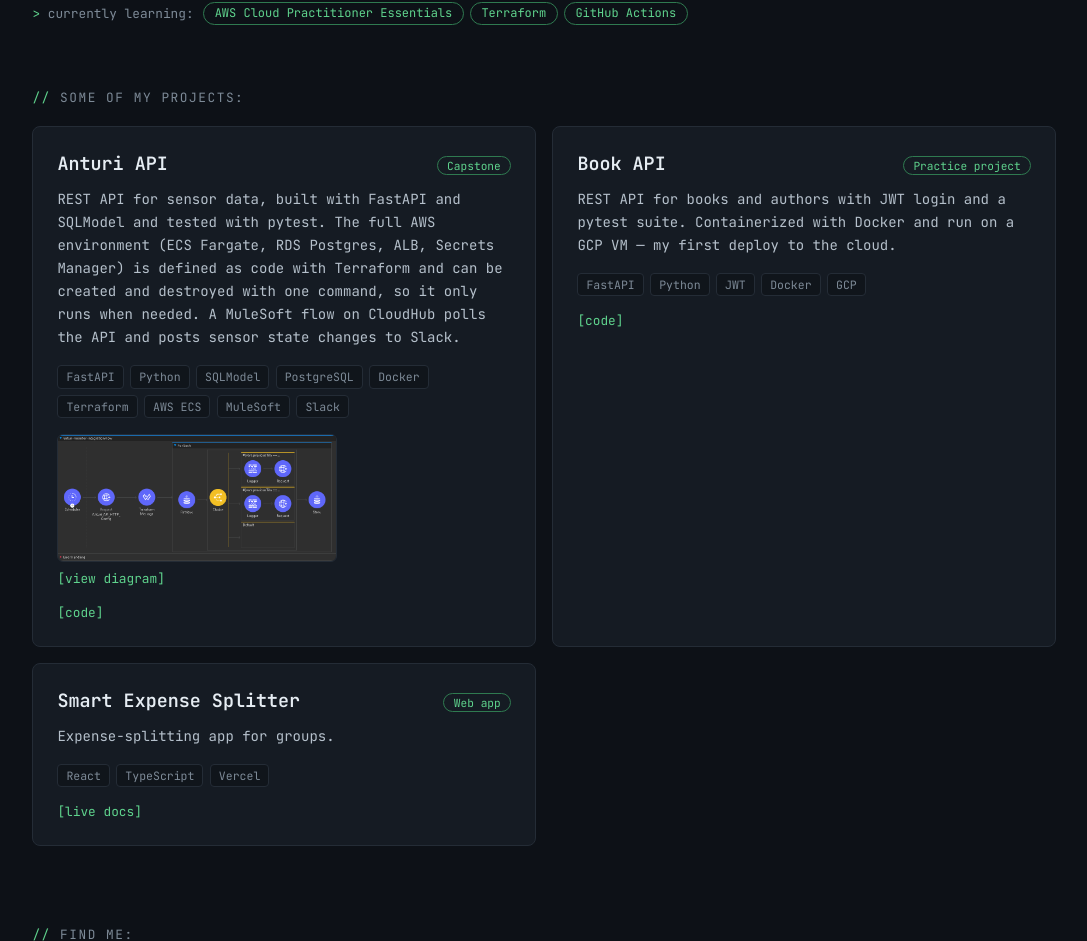
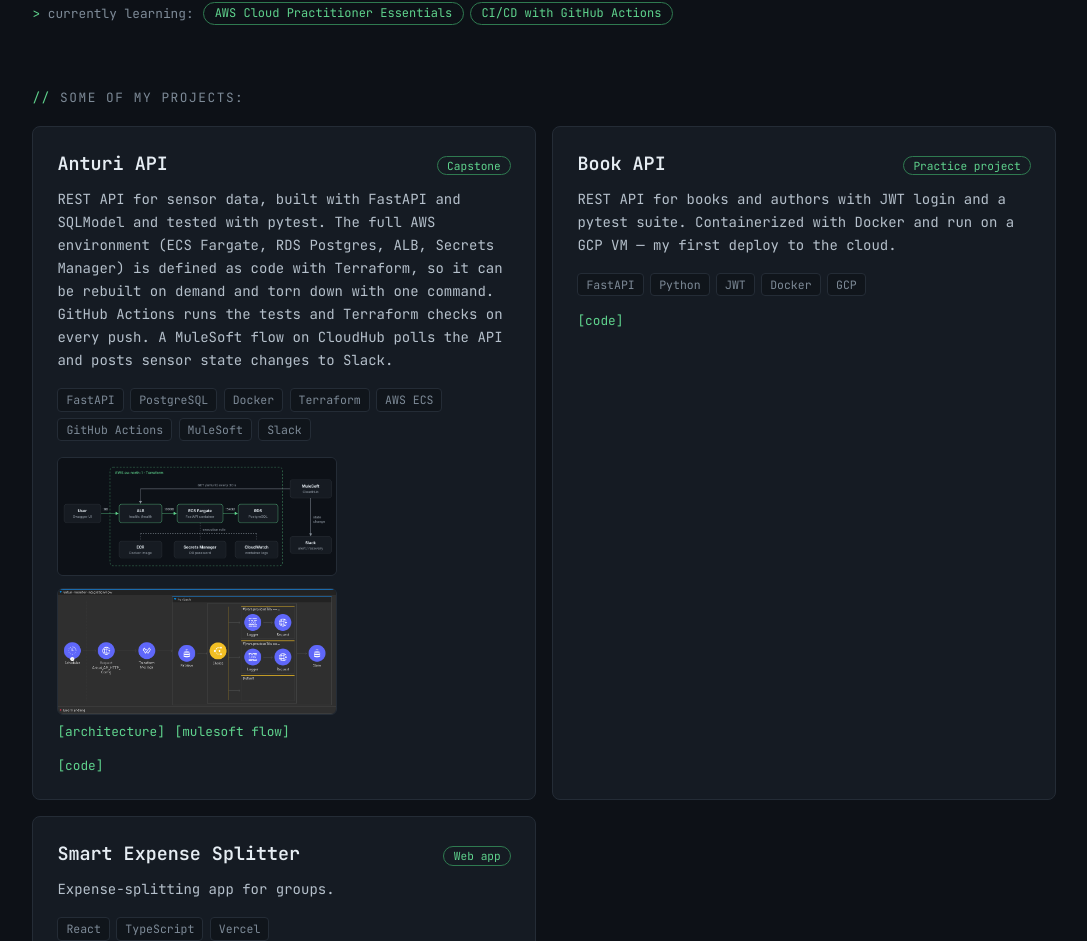
Before and after one commit to waltterir/portfolio-page, a React app: page / in a window 1280 px wide. Shown: the part 398-1339 px from the top of the page, without its empty margins (70-1157 px from the left). Built offline with nearby package versions, Linux system fonts and the light colour scheme; the HTML template or start-up script is replaced by a standard one.

Commit message:
add: add architecture and ci automation part in portfolio

```diff
--- a/src/App.tsx
+++ b/src/App.tsx
@@ -1,6 +1,7 @@
 import { useState } from "react";
 import "./App.css";
 import anturiFlow from "./assets/anturi-flow.png";
+import anturiArchitecture from "./assets/anturi-api-architecture.png";
 
 interface Project {
   name: string;
@@ -16,15 +17,14 @@
     name: "Anturi API",
     tag: "Capstone",
     description:
-      "REST API for sensor data, built with FastAPI and SQLModel and tested with pytest. The full AWS environment (ECS Fargate, RDS Postgres, ALB, Secrets Manager) is defined as code with Terraform and can be created and destroyed with one command, so it only runs when needed. A MuleSoft flow on CloudHub polls the API and posts sensor state changes to Slack.",
+      "REST API for sensor data, built with FastAPI and SQLModel and tested with pytest. The full AWS environment (ECS Fargate, RDS Postgres, ALB, Secrets Manager) is defined as code with Terraform, so it can be rebuilt on demand and torn down with one command. GitHub Actions runs the tests and Terraform checks on every push. A MuleSoft flow on CloudHub polls the API and posts sensor state changes to Slack.",
     stack: [
       "FastAPI",
-      "Python",
-      "SQLModel",
       "PostgreSQL",
       "Docker",
       "Terraform",
       "AWS ECS",
+      "GitHub Actions",
       "MuleSoft",
       "Slack",
     ],
@@ -50,7 +50,10 @@
 ];
 
 function App() {
-  const [lightboxOpen, setLightboxOpen] = useState(false);
+  const [lightboxImage, setLightboxImage] = useState<{
+    src: string;
+    alt: string;
+  } | null>(null);
 
   return (
     <>
@@ -67,9 +70,8 @@
             <div className="learning">
               <span className="learning-label">currently learning:</span>
               <ul>
-                <li>AWS Cloud Practitioner Essentials</li>
-                <li>Terraform</li>
-                <li>GitHub Actions</li>
+                <li> AWS Cloud Practitioner Essentials </li>
+                <li> CI/CD with GitHub Actions </li>
               </ul>
             </div>
           </div>
@@ -92,18 +94,62 @@
                 </div>
 
                 {project.name === "Anturi API" && (
-                  <div className="flow-preview">
+                  <div
+                    className="flow-preview"
+                    style={{
+                      display: "flex",
+                      gap: "0.75rem",
+                      flexWrap: "wrap",
+                    }}
+                  >
+                    <img
+                      src={anturiArchitecture}
+                      alt="Anturi API AWS architecture: ALB, ECS Fargate and RDS, built with Terraform"
+                      className="flow-image-small"
+                      onClick={() =>
+                        setLightboxImage({
+                          src: anturiArchitecture,
+                          alt: "Anturi API AWS architecture, enlarged",
+                        })
+                      }
+                    />
                     <img
                       src={anturiFlow}
                       alt="Anturi Monitor integration flow in Anypoint Studio"
                       className="flow-image-small"
-                      onClick={() => setLightboxOpen(true)}
+                      onClick={() =>
+                        setLightboxImage({
+                          src: anturiFlow,
+                          alt: "Anturi Monitor integration flow, enlarged",
+                        })
+                      }
                     />
+                  </div>
+                )}
+
+                {project.name === "Anturi API" && (
+                  <div className="diagram-links">
                     <button
                       className="flow-link"
-                      onClick={() => setLightboxOpen(true)}
+                      onClick={() =>
+                        setLightboxImage({
+                          src: anturiArchitecture,
+                          alt: "Anturi API AWS architecture, enlarged",
+                        })
+                      }
                     >
-                      [view diagram]
+                      [architecture]
+                    </button>{" "}
+                    <button
+                      className="flow-link"
+                      onClick={() =>
+                        setLightboxImage({
+                          src: anturiFlow,
+                          alt: "Anturi Monitor integration flow, enlarged",
+                        })
+                      }
+                    >
+                      [mulesoft flow]
                     </button>
                   </div>
                 )}
@@ -143,14 +189,14 @@
         </div>
       </section>
 
-      {lightboxOpen && (
+      {lightboxImage && (
         <div
           className="lightbox-overlay"
-          onClick={() => setLightboxOpen(false)}
+          onClick={() => setLightboxImage(null)}
         >
           <img
-            src={anturiFlow}
-            alt="Anturi Monitor integration flow, enlarged"
+            src={lightboxImage.src}
+            alt={lightboxImage.alt}
             className="lightbox-image"
           />
         </div>
```
Also changed, not shown: src/assets/anturi-api-architecture.png (added).
